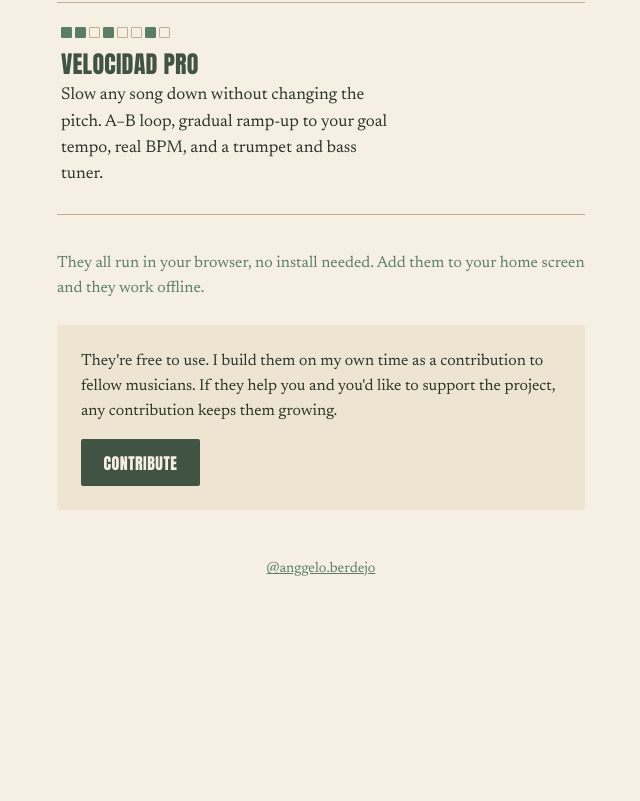
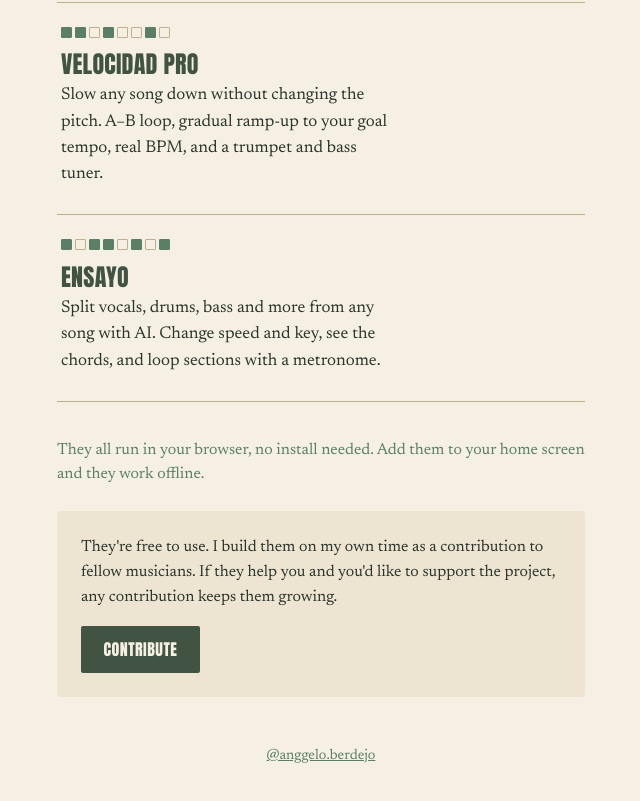
Before and after one commit to anggeloberdejo1-byte/apps, a plain HTML site: page index.html in a window 1280 px wide. Shown: the part 849-1650 px from the top of the page, without its empty margins (319-959 px from the left). Before the commit the page ends 1500 px from the top, so only its background shows below. Drawn offline with Linux system fonts and the light colour scheme.

Commit message:
Agregar Ensayo a la lista de herramientas
Co-Authored-By: Claude Opus 5.5 <noreply@anthropic.com>

```diff
--- a/index.html
+++ b/index.html
@@ -4,7 +4,7 @@
 <meta charset="utf-8">
 <meta name="viewport" content="width=device-width, initial-scale=1">
 <title>Herramientas para músicos — Anggelo Berdejo</title>
-<meta name="description" content="Afinador Pro, Plan de Estudio, Metrónomo multipercusión y Velocidad Pro. Apps gratuitas para músicos, hechas por Anggelo Berdejo.">
+<meta name="description" content="Afinador Pro, Plan de Estudio, Metrónomo multipercusión, Velocidad Pro y Ensayo. Apps gratuitas para músicos, hechas por Anggelo Berdejo.">
 <meta property="og:title" content="Herramientas para músicos — Anggelo Berdejo">
 <meta property="og:description" content="Afinador Pro, Plan de Estudio y Metrónomo multipercusión. Gratis, funcionan en el navegador.">
 <meta property="og:type" content="website">
@@ -256,6 +256,12 @@
       <p data-es="Baja la velocidad de cualquier canción sin cambiar el tono. Loop A–B, subida progresiva hasta tu meta, BPM real y afinador de trompeta y bajo."
          data-en="Slow any song down without changing the pitch. A–B loop, gradual ramp-up to your goal tempo, real BPM, and a trumpet and bass tuner.">Baja la velocidad de cualquier canción sin cambiar el tono. Loop A–B, subida progresiva hasta tu meta, BPM real y afinador de trompeta y bajo.</p>
     </a>
+    <a class="app" href="https://anggeloberdejo1-byte.github.io/Ensayo/">
+      <span class="tira" aria-hidden="true"><i class="on"></i><i></i><i class="on"></i><i class="on"></i><i></i><i class="on"></i><i></i><i class="on"></i></span>
+      <h2 class="nombre">Ensayo</h2>
+      <p data-es="Separa la voz, la batería, el bajo y más de cualquier canción con IA. Cambia velocidad y tono, ve los acordes y repite secciones con metrónomo."
+         data-en="Split vocals, drums, bass and more from any song with AI. Change speed and key, see the chords, and loop sections with a metronome.">Separa la voz, la batería, el bajo y más de cualquier canción con IA. Cambia velocidad y tono, ve los acordes y repite secciones con metrónomo.</p>
+    </a>
 
   </nav>
 
```
